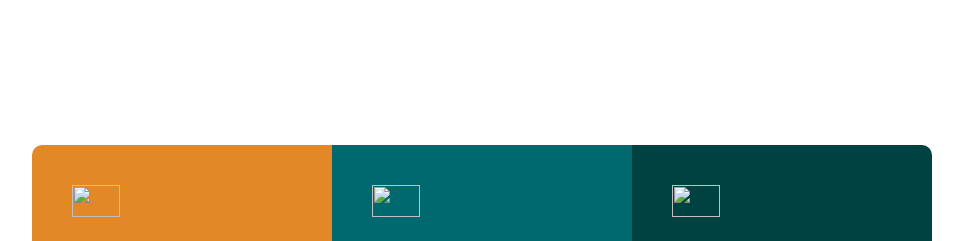
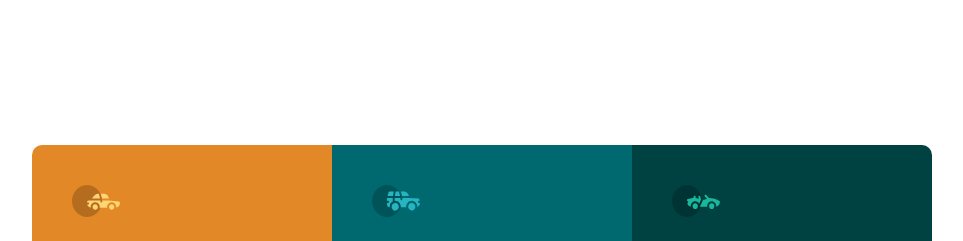
Before and after one commit to umangi03/Preview-card-component, a plain HTML site: page index.html in a window 1280 px wide. Shown: the top 241 px of the page, without its empty margins (158-1121 px from the left). Drawn offline with Linux system fonts and the light colour scheme; the site is published under a folder, as on GitHub Pages, so addresses that start at the root find nothing.

Commit message:
Update index.html

```diff
--- a/index.html
+++ b/index.html
@@ -14,38 +14,27 @@
 <body>
   <div class="container">
     <div class="box" id="sedans">
-      <img src="/images/icon-sedans.svg" alt="">
+      <img src="images/icon-sedans.svg" alt="">
       <h1>SEDANS</h1>
       <p>Choose a sedan for its affordability and excellent fuel economy. Ideal for cruising in the city
         or on your next road trip.</p>
       <button>Learn More</button>
     </div>
     <div class="box" id="suvs" >
-      <img src="/images/icon-suvs.svg" alt="">
+      <img src="images/icon-suvs.svg" alt="">
       <h1>SUVS</h1>
       <p>Take an SUV for its spacious interior, power, and versatility. Perfect for your next family vacation
         and off-road adventures.</p>
       <button>Learn More</button>
     </div>
     <div class="box" id="luxury">
-      <img src="/images/icon-luxury.svg" alt="">
+      <img src="images/icon-luxury.svg" alt="">
       <h1>LUXURY</h1>
       <p>Cruise in the best car brands without the bloated prices. Enjoy the enhanced comfort of a luxury
         rental and arrive in style.</p>
       <button>Learn More</button>
     </div>
   </div>
-  <!-- Sedans
-  Choose a sedan for its affordability and excellent fuel economy. Ideal for cruising in the city
-  or on your next road trip.
-
-  SUVs
-  Take an SUV for its spacious interior, power, and versatility. Perfect for your next family vacation
-  and off-road adventures.
-
-  Luxury
-  Cruise in the best car brands without the bloated prices. Enjoy the enhanced comfort of a luxury
-  rental and arrive in style. -->
 
   <!-- <div class="attribution">
     Challenge by <a href="https://www.frontendmentor.io?ref=challenge" target="_blank">Frontend Mentor</a>.
```
